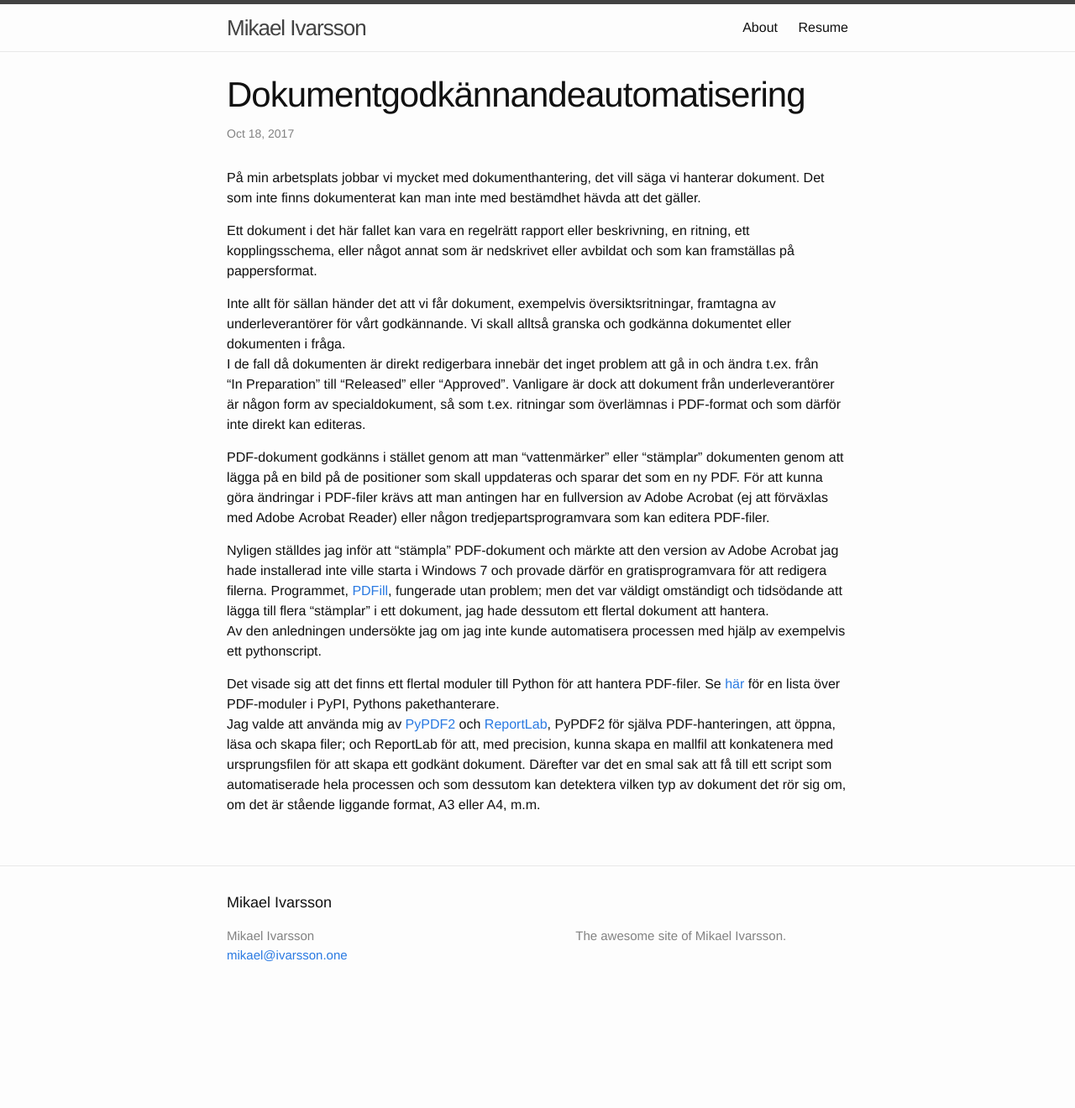
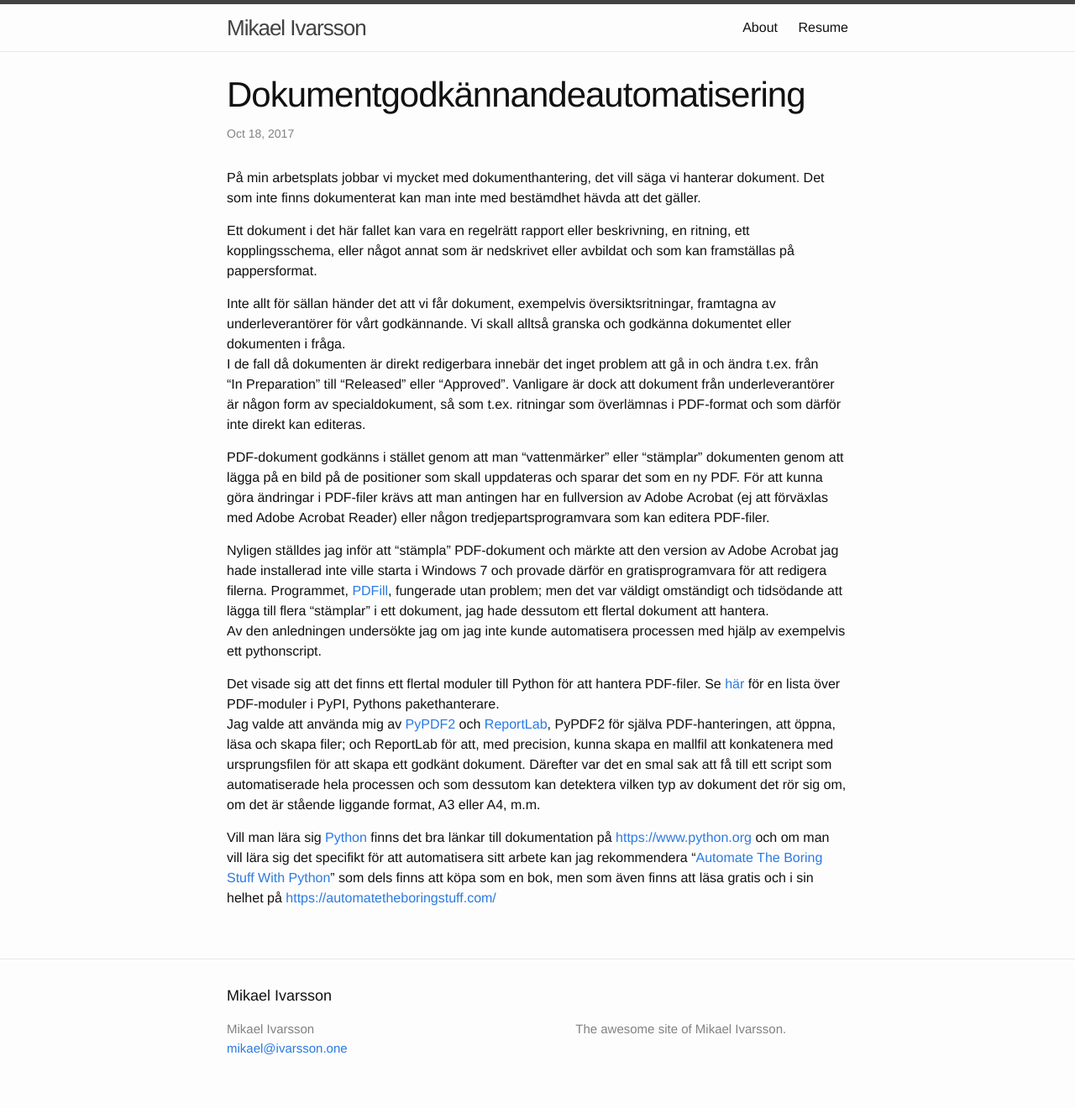
Before and after one commit to mikaelivarsson/mikaelivarsson.github.io, a Jekyll site: the page built from _posts/2017-10-18-Dokumentgodkännandeautomatisering.md, in a window 1280 px wide. Shown: the whole page at 84% size. Built offline with Jekyll 4.4.1, drawn with Linux system fonts in a browser that asks for light colours; comment, search, counter and statistics services are not loaded; before the commit the page ends 1209 px from its top, so only the background shows below that.

Commit message:
Updating post

```diff
--- a/_posts/2017-10-18-Dokumentgodkännandeautomatisering.md
+++ b/_posts/2017-10-18-Dokumentgodkännandeautomatisering.md
@@ -42,3 +42,8 @@ och skapa filer; och ReportLab för att, med precision, kunna skapa en mallfil a
 med ursprungsfilen för att skapa ett godkänt dokument. Därefter var det en smal sak att få till
 ett script som automatiserade hela processen och som dessutom kan detektera vilken typ av
 dokument det rör sig om, om det är stående liggande format, A3 eller A4, m.m.
+
+Vill man lära sig [Python](https://www.python.org) finns det bra länkar till dokumentation
+på <https://www.python.org> och om man vill lära sig det specifikt för att automatisera sitt
+arbete kan jag rekommendera "[Automate The Boring Stuff With Python](https://automatetheboringstuff.com/)" som dels finns att köpa som
+en bok, men som även finns att läsa gratis och i sin helhet på <https://automatetheboringstuff.com/>
```
